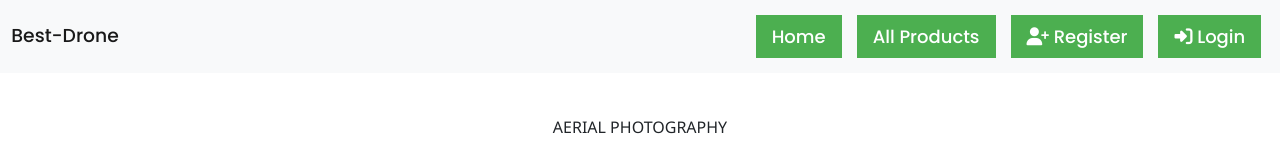
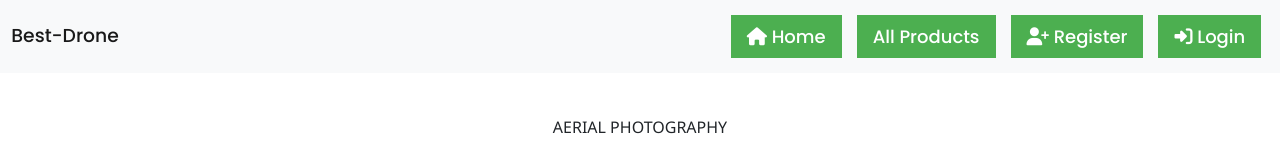
Before and after one commit to monjurctg5/Best-Drone-Client, a React (Create React App) app: page / in a window 1280 px wide. Shown: the top 152 px of the page. Built offline with nearby package versions, Linux system fonts and the light colour scheme; no server answers.

Commit message:
some update

```diff
--- a/src/Components/Dashboard/Dashboard/Dashboad.js
+++ b/src/Components/Dashboard/Dashboard/Dashboad.js
@@ -55,7 +55,7 @@ console.log(admin)
 {
   admin?
   <div className="mt-5 pt-5 text-center">
-<Link to={`${url}/addProduct`} onClick={w3_close} className="w3-bar-item w3-button">Add Product</Link>
+<Link to={`${url}/addProduct`} onClick={w3_close} className="w3-bar-item w3-button"><i class="fas fa-home"></i> Add Product</Link>
   <Link to={`${url}/makeAdmin` }  onClick={w3_close} className="w3-bar-item w3-button">Make Admin</Link>
   <Link to={`${url}/manageOrder`} onClick={w3_close} className="w3-bar-item w3-button">Manage Order</Link>
   <Link to={`${url}/manageProducts`} onClick={w3_close} className="w3-bar-item w3-button">Manage Products</Link>
@@ -67,7 +67,7 @@ console.log(admin)
 <Link to={`${url}/pay`}  onClick={w3_close} className="w3-bar-item w3-button">Pay</Link>
 <Link to={`${url}/review`} onClick={w3_close} className="w3-bar-item w3-button">Review</Link>
 
-<button className=" text-danger " onClick={()=>Logout(history)}>   <i class="fas fa-sign-out-al t"></i>  Logout</button>
+<button className=" text-danger " onClick={()=>Logout(history)}>   <i class="fas fa-sign-out-alt"></i>  Logout</button>
 </div>
 }
 </div>
--- a/src/Components/Shared/Nav/Nav.js
+++ b/src/Components/Shared/Nav/Nav.js
@@ -20,7 +20,7 @@ const Nav = () => {
                     <ul className="navbar-nav ms-auto mb-2 mb-lg-0">
                         <li className="nav-item">
                             <Link className="nav-link" to="/home">
-                                <button className="w3-button w3-green w3-large">Home</button>
+                                <button className="w3-button w3-green w3-large"> <i class="fas fa-home"></i> Home</button>
                             </Link>
                         </li>
 
```
